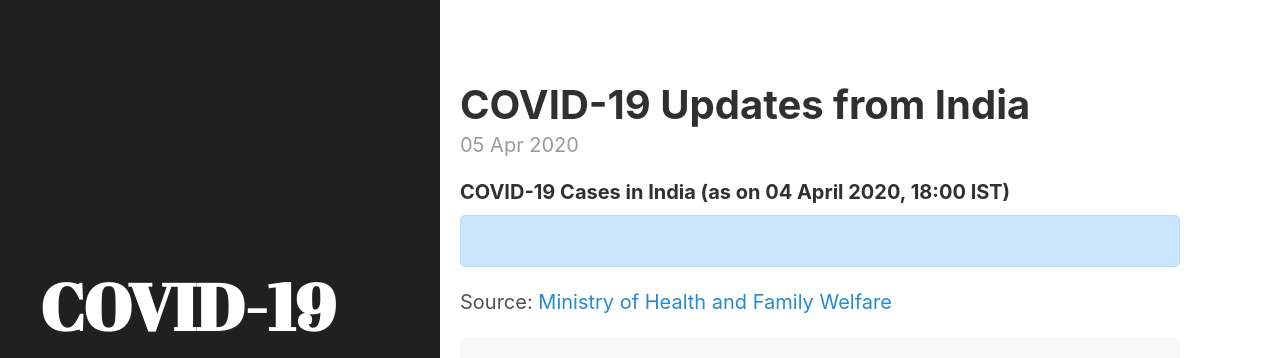
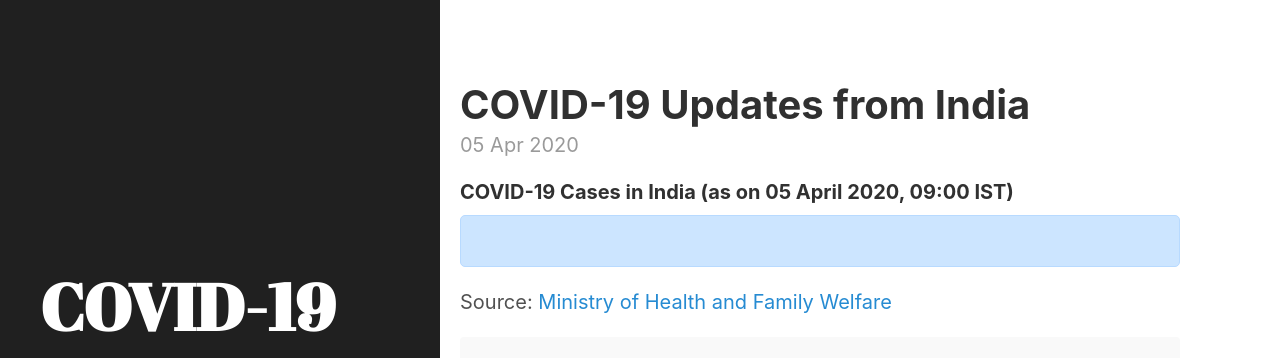
Before and after one commit to bhooraj/covid19updates-india, a Jekyll site: the page built from _posts/2020-04-05-home.md, in a window 1280 px wide and 900 px high. Shown: the top 358 px of the window. Built offline with Jekyll 4.4.1, drawn with Linux system fonts in a browser that asks for light colours.

Commit message:
Update 2020-04-05-home.md

```diff
--- a/_posts/2020-04-05-home.md
+++ b/_posts/2020-04-05-home.md
@@ -4,7 +4,7 @@ title: COVID-19 Updates from India
 last_update: true
 ---
 
-#### COVID-19 Cases in India (as on  04 April 2020, 18:00 IST)
+#### COVID-19 Cases in India (as on  05 April 2020, 09:00 IST)
 <div class="alert alert-primary" role="alert">
 <p id = "totalcases" style="font-size: 1.2rem; font-weight: bold;"></p>
 <p id = "totalrecovered" style="font-size: 1.2rem; font-weight: bold;"></p>
```
